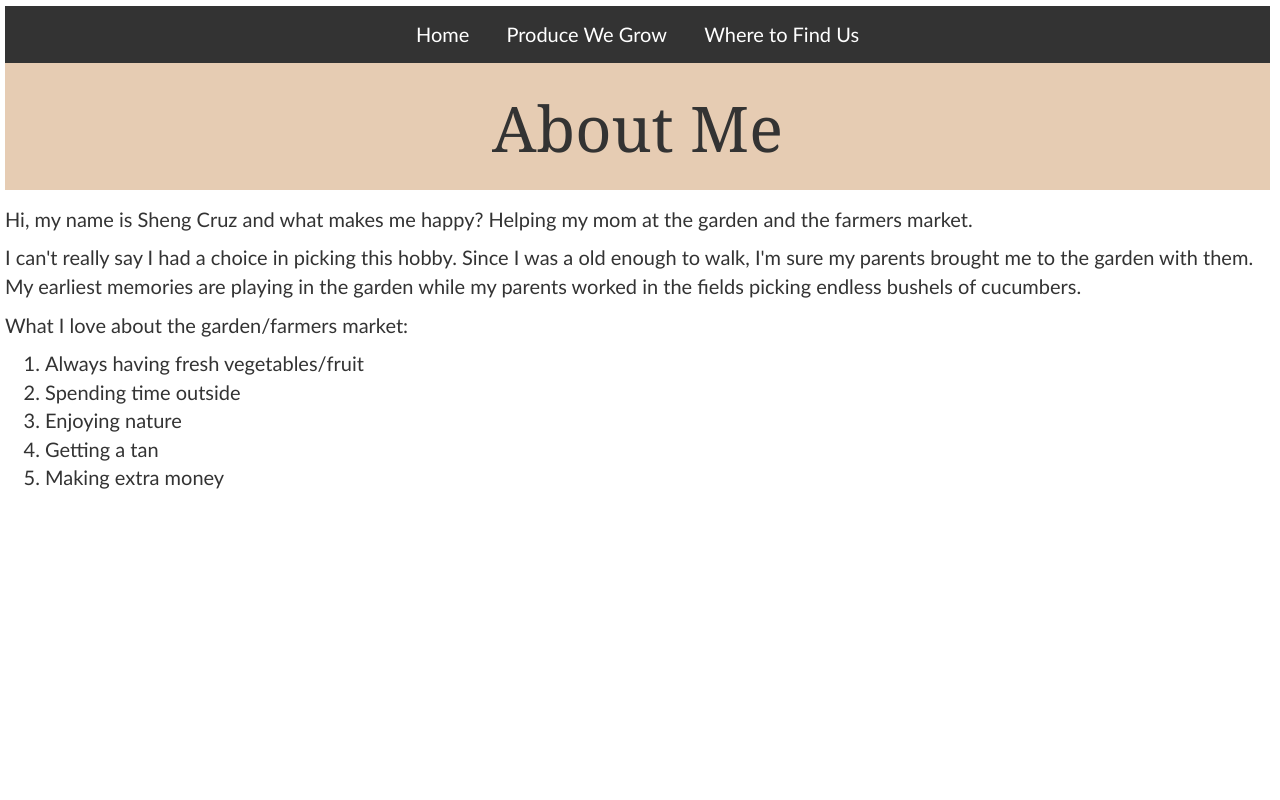
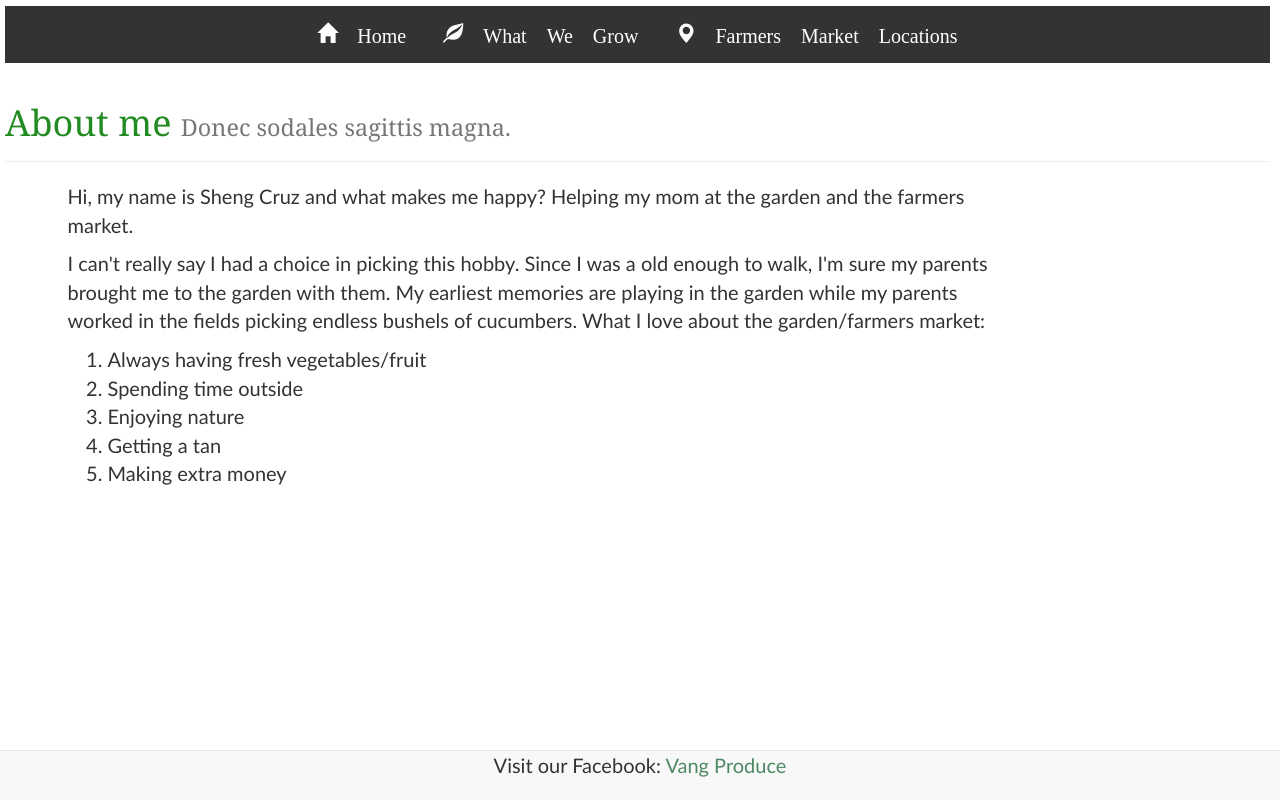
Before and after one commit to vansx001/vansx001.github.io, a plain HTML site: page Hobby Website/index.html in a window 1280 px wide. Drawn offline with Linux system fonts and the light colour scheme.

Commit message:
updates to css and added footer

```diff
--- a/Hobby Website/hobbies.css
+++ b/Hobby Website/hobbies.css
@@ -40,11 +40,12 @@ ul.topnav li.icon {
   border-radius: 25px;
 }
 h1 {
-  font-family: Georgia;
-  color:#333;
+  font-family:"Calibri",sans-serif;
+  color:#228b22;
+
 }
 h3 {
-  font-family:"Franklin Gothic Medium",Calibri,sans-serif;
+  font-family:"Calibri",sans-serif;
 }
 a:link {
   color: #4D8963;
@@ -75,5 +76,5 @@ th {
   font-family:"Franklin Gothic Medium",Calibri,sans-serif;
 }
 tr:hover {
-  background-color: #ccc
+  background-color: #ccc;
 }
--- a/Hobby Website/index.html
+++ b/Hobby Website/index.html
@@ -19,17 +19,20 @@
 	</div>
 	</div>
 	<ul class="topnav" id="myTopnav">
-		<li><a href="index.html">Home</a></li>
-		<li><a href="produce.html">Produce We Grow</a></li>
-		<li><a href="location.html">Where to Find Us</a></li>
-	</ul>
-	<div class="jumbotron text-center">
-  	<h1>About Me</h1>
+		<li><a href="index.html"><span class="glyphicon glyphicon-home"> Home    </span></a></li>
+		<li><a href="produce.html"><span class="glyphicon glyphicon-leaf"> What We Grow    </span></a></li>
+		<li><a href="location.html"><span class="glyphicon glyphicon-map-marker"> Farmers Market Locations    </span></a></li>
+  </ul>
+	<div class="page-header">
+	<h1>About me <small>Donec sodales sagittis magna.</small></h1>
 	</div>
+	<div class="container">
+  	<div class="row">
+	<div class="col-sm-10">
 	<p>Hi, my name is Sheng Cruz and what makes me happy? Helping my mom at the garden and the farmers market. </p>
 	<p>I can't really say I had a choice in picking this hobby. Since I was a old enough to walk, I'm sure my parents brought me to the garden with them. My earliest memories are playing in the garden while my parents worked in the fields picking endless bushels of cucumbers.
 
-	<p>What I love about the garden/farmers market:
+	What I love about the garden/farmers market:
 		<ol>
 		<li>Always having fresh vegetables/fruit</li>
 		<li>Spending time outside</li>
@@ -38,6 +41,13 @@
 		<li>Making extra money</li>
 		</ol>
 	</p>
+	</div></div></div>
+
+	<nav class="navbar navbar-default navbar-fixed-bottom">
+	<div class="container text-center">
+	<p>Visit our Facebook: <a href="https://www.facebook.com/VangProduce/">Vang Produce</a></p>
+	</div>
+	</nav>
 
 </body>
 </html>
```
Also changed, not shown: Hobby Website/location.html (+10 -4 lines), Hobby Website/produce.html (+9 -3 lines), Hobby Website/css/bootstrap.css.
